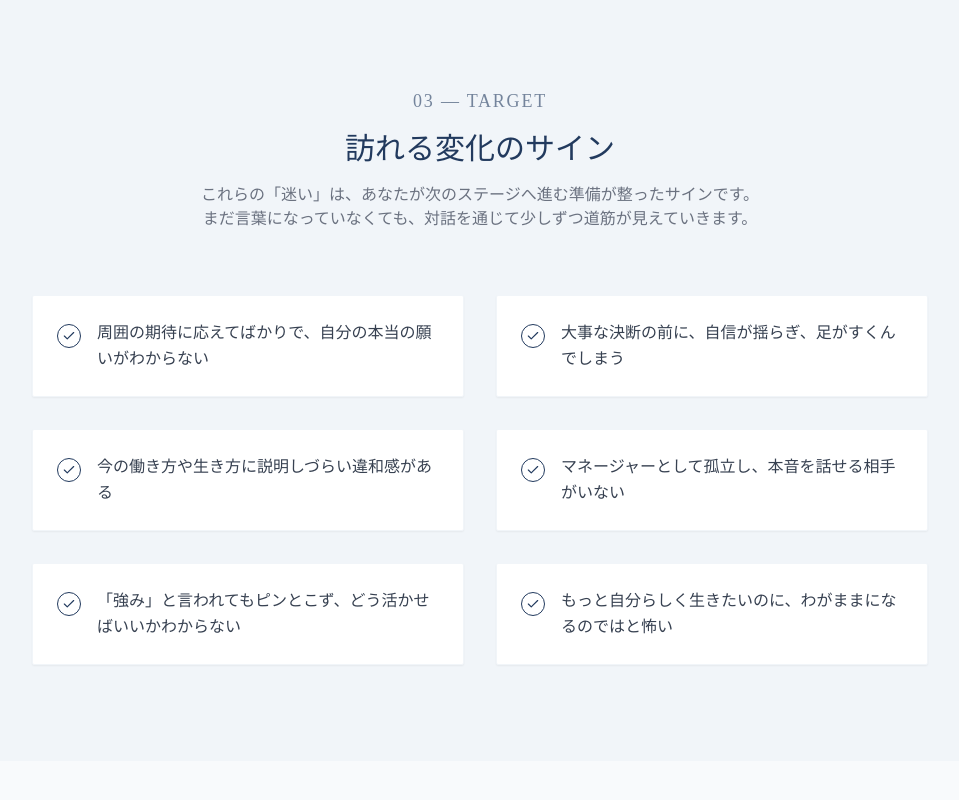
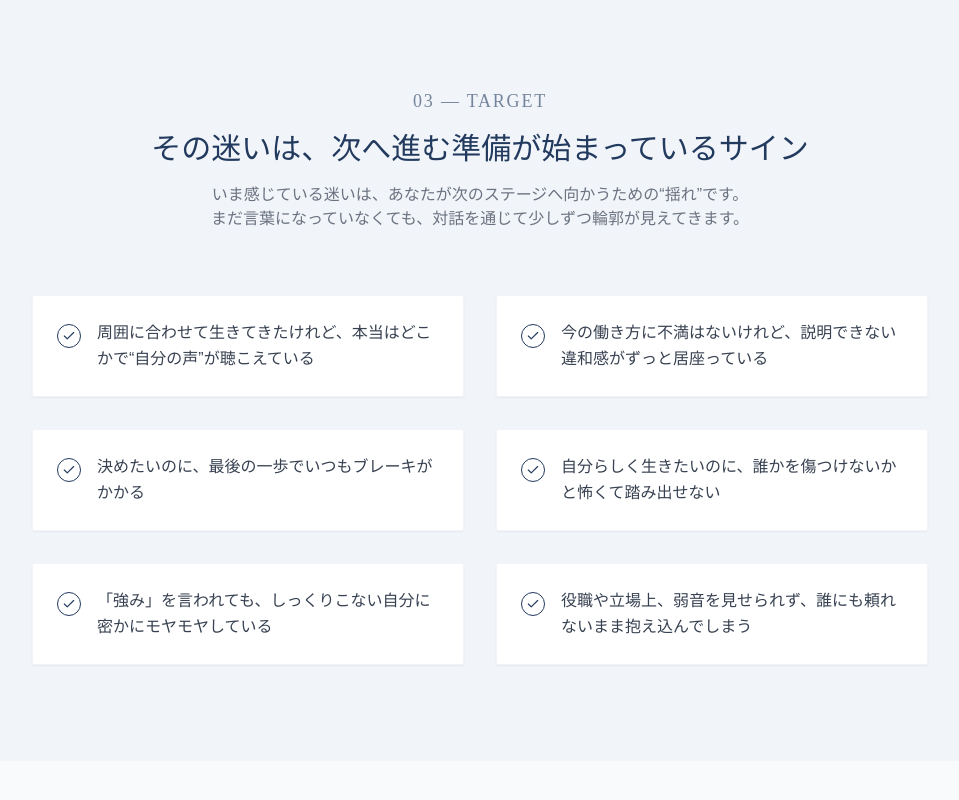
Before and after one commit to bansoshar/lp-version2, a Next.js app: page / in a window 1280 px wide. Shown: the part 2800-3600 px from the top of the page, without its empty margins (160-1119 px from the left). Built offline with nearby package versions, Linux system fonts and the light colour scheme.

Commit message:
update sign

```diff
--- a/app/page.tsx
+++ b/app/page.tsx
@@ -554,23 +554,23 @@ export default function Home() {
             03 ― Target
           </span>
           <h2 className="font-serif text-2xl md:text-3xl text-[#223a5e] mb-4">
-            訪れる変化のサイン
+            その迷いは、次へ進む準備が始まっているサイン
           </h2>
           <p className="text-gray-500">
-            これらの「迷い」は、あなたが次のステージへ進む準備が整ったサインです。
+            いま感じている迷いは、あなたが次のステージへ向かうための“揺れ”です。
             <br className="hidden md:inline" />
-            まだ言葉になっていなくても、対話を通じて少しずつ道筋が見えていきます。
+            まだ言葉になっていなくても、対話を通じて少しずつ輪郭が見えてきます。
           </p>
         </div>
 
         <div className="max-w-4xl mx-auto grid md:grid-cols-2 gap-8">
           {[
-            "周囲の期待に応えてばかりで、自分の本当の願いがわからない",
-            "大事な決断の前に、自信が揺らぎ、足がすくんでしまう",
-            "今の働き方や生き方に説明しづらい違和感がある",
-            "マネージャーとして孤立し、本音を話せる相手がいない",
-            "「強み」と言われてもピンとこず、どう活かせばいいかわからない",
-            "もっと自分らしく生きたいのに、わがままになるのではと怖い",
+            "周囲に合わせて生きてきたけれど、本当はどこかで“自分の声”が聴こえている",
+            "今の働き方に不満はないけれど、説明できない違和感がずっと居座っている",
+            "決めたいのに、最後の一歩でいつもブレーキがかかる",
+            "自分らしく生きたいのに、誰かを傷つけないかと怖くて踏み出せない",
+            "「強み」を言われても、しっくりこない自分に密かにモヤモヤしている",
+            "役職や立場上、弱音を見せられず、誰にも頼れないまま抱え込んでしまう",
           ].map((item, i) => (
             <motion.div
               key={i}
@@ -622,7 +622,7 @@ export default function Home() {
               </h3>
               <p className="text-gray-600 leading-loose mb-8">
                 「どうすべきか」ではなく「どう在りたいか」。正解のない問いに対して、あなたの内側にある願いを探求します。
-                仕事、人間関係、ライフワーク。人生のあらゆる局面で、納得感のある選択をするための土台を作ります。
+                仕事、人間関係、ライフワーク。人生のあらゆる局面で、納得感のある選択をするための土台をつくります。
               </p>
               <ul className="space-y-2 mb-8 font-serif text-gray-700">
                 <li className="flex items-center gap-3">
```
